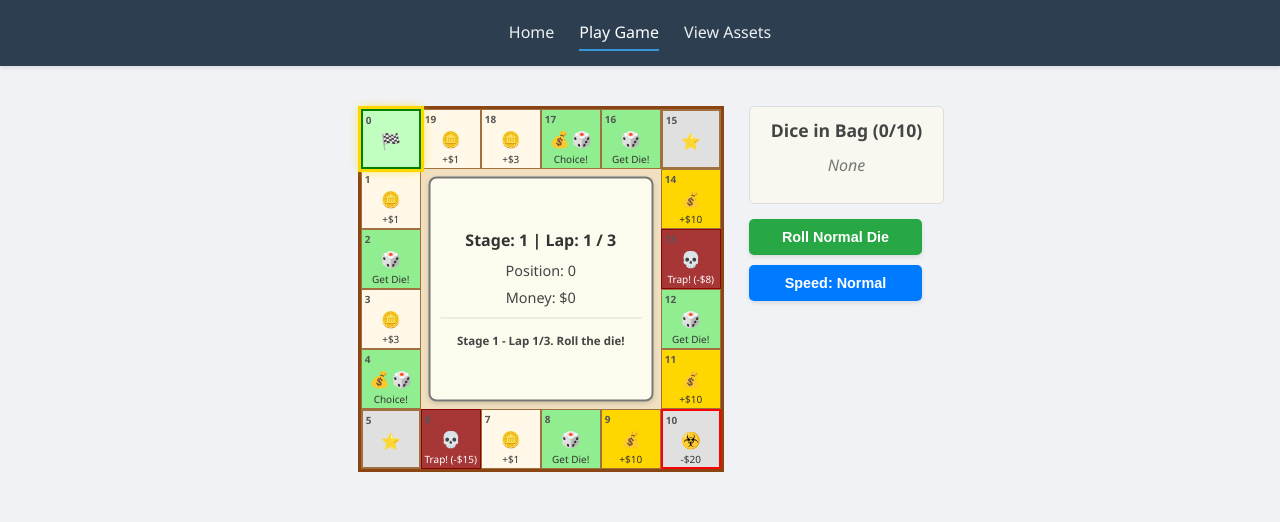
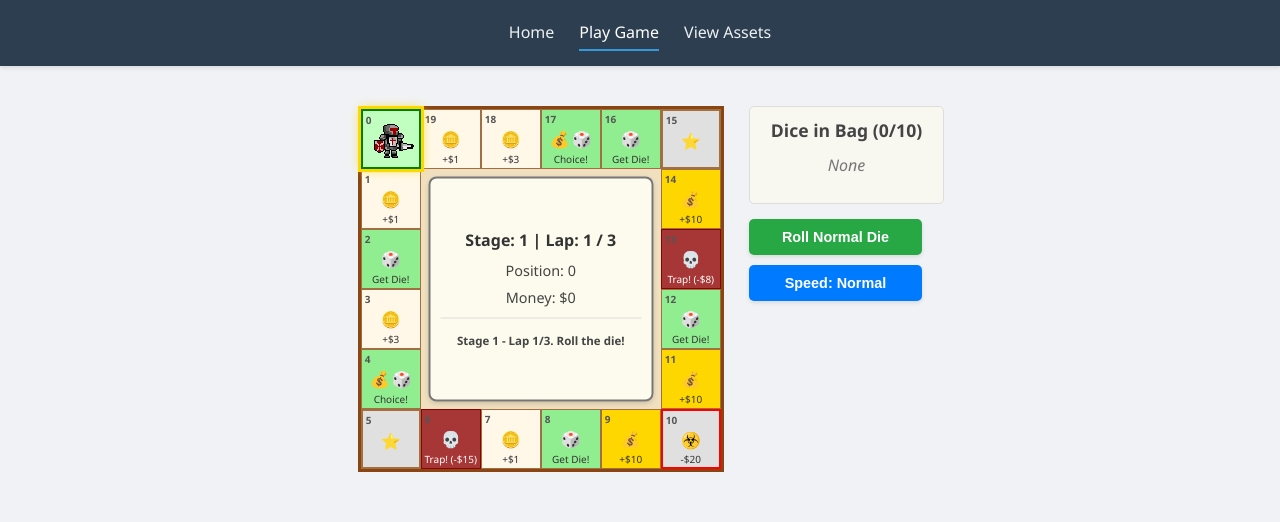
Before and after one commit to Dantexito/Solemne2_AppWeb, a Vue app: page /game in a window 1280 px wide. Shown: the top 522 px of the page. Built offline with nearby package versions, Linux system fonts and the light colour scheme.

Commit message:
Static Player Sprite

```diff
--- a/src/components/GameBoard.vue
+++ b/src/components/GameBoard.vue
@@ -3,59 +3,45 @@ import { computed } from "vue";
 import { storeToRefs } from "pinia";
 import { useGameStore } from "../stores/game"; // Adjust path if needed
 import BoardSquare from "./BoardSquare.vue";
-import PlayerSprite from "./PlayerSprite.vue"; // Import the PlayerSprite component
+// import PlayerSprite from "./PlayerSprite.vue"; // PlayerSprite is commented out for now
 
 const gameStore = useGameStore();
 // Destructure reactive properties from the store
-const { boardSquares, boardRows, boardCols, playerPosition, playerActionState } =
-  storeToRefs(gameStore);
+// playerActionState is not needed for a static image
+const { boardSquares, boardRows, boardCols, playerPosition } = storeToRefs(gameStore);
 
-// --- Sprite Configuration (needed for positioning calculations) ---
-const PLAYER_SPRITE_DIMENSIONS = {
-  frameWidth: 48, // Example width, ensure it matches your sprite's frame width
-  frameHeight: 64, // Example height, ensure it matches your sprite's frame height
+// --- Static Player Image Configuration ---
+
+const STATIC_PLAYER_IMAGE_DIMENSIONS = {
+  width: 60,
+  height: 52,
 };
+const staticPlayerImageUrl = new URL("../assets/sprites/knight_static.png", import.meta.url).href;
 // --- ---
 
 // Helper function to get the 1-indexed grid row and column for a square ID
 // Path: Down -> Right -> Up -> Left (starting top-left at 0)
 function getSquareGridPosition(squareId, R_val, C_val) {
-  const R = R_val; // Number of rows in the conceptual grid
-  const C = C_val; // Number of columns in the conceptual grid
-
-  // Handle edge cases for 1xN or Nx1 boards (lines)
+  const R = R_val;
+  const C = C_val;
   if (R <= 1 || C <= 1) {
-    if (R === 1) return { r: 1, c: squareId + 1 }; // Horizontal line
-    if (C === 1) return { r: squareId + 1, c: 1 }; // Vertical line
-    return { r: 1, c: 1 }; // Default for very small/invalid boards
+    if (R === 1) return { r: 1, c: squareId + 1 };
+    if (C === 1) return { r: squareId + 1, c: 1 };
+    return { r: 1, c: 1 };
   }
-
-  // Left Column (moving Down): Indices 0 to R-1
   if (squareId >= 0 && squareId < R) {
+    // Left Column
     return { r: squareId + 1, c: 1 };
+  } else if (squareId >= R && squareId < R + C - 1) {
+    // Bottom Row
+    return { r: R, c: squareId - R + 2 };
+  } else if (squareId >= R + C - 1 && squareId < R + C - 1 + R - 1) {
+    // Right Column
+    return { r: R - 1 - (squareId - (R + C - 1)), c: C };
+  } else if (squareId >= R + C - 1 + R - 1 && squareId < gameStore.totalBoardSquares) {
+    // Top Row
+    return { r: 1, c: C - 1 - (squareId - (R + C - 1 + R - 1)) };
   }
-  // Bottom Row (moving Right): Indices R to R + C - 2 (total C-1 squares on this row segment)
-  else if (squareId >= R && squareId < R + C - 1) {
-    // colIndex starts from 2 because squareId=R is the second square on the bottom row
-    return { r: R, c: squareId - R + 2 };
-  }
-  // Right Column (moving Up): Indices R + C - 1 to R + C - 1 + R - 2 (total R-1 squares on this row segment)
-  else if (squareId >= R + C - 1 && squareId < R + C - 1 + R - 1) {
-    // stepsUp from the bottom-right corner of this segment
-    const stepsUp = squareId - (R + C - 1);
-    // cssGridRow counts from top (1-indexed), so R is bottom row.
-    // R - 1 is the row above the bottom, R - 1 - stepsUp moves further up.
-    return { r: R - 1 - stepsUp, c: C };
-  }
-  // Top Row (moving Left): Indices R + C - 1 + R - 1 up to totalBoardSquares - 1
-  else if (squareId >= R + C - 1 + R - 1 && squareId < gameStore.totalBoardSquares) {
-    // stepsLeft from the top-right corner of this segment
-    const stepsLeft = squareId - (R + C - 1 + R - 1);
-    // cssGridCol counts from left (1-indexed). C is rightmost column.
-    // C - 1 is the column to the left of the rightmost, C - 1 - stepsLeft moves further left.
-    return { r: 1, c: C - 1 - stepsLeft };
-  }
-
   console.warn(
     "GameBoard: Could not determine grid position for squareId:",
     squareId,
@@ -64,63 +50,56 @@ function getSquareGridPosition(squareId, R_val, C_val) {
     "C:",
     C
   );
-  return { r: 1, c: 1 }; // Fallback position
+  return { r: 1, c: 1 };
 }
 
 // Generates the inline style object for placing a BoardSquare component on the CSS Grid
 function getBoardSquareStyle(squareId, R_val, C_val) {
   const pos = getSquareGridPosition(squareId, R_val, C_val);
   return {
-    gridRowStart: pos.r, // CSS Grid lines are 1-indexed
+    gridRowStart: pos.r,
     gridColumnStart: pos.c,
-    // gridRowEnd: `span 1`, // Default span is 1, so not strictly needed
-    // gridColumnEnd: `span 1`,
   };
 }
 
-// Computed property to dynamically calculate the style for positioning the PlayerSprite
-const playerSpriteStyle = computed(() => {
-  // Don't try to position if the board data isn't ready
+// Computed property to dynamically calculate the style for positioning the static player marker
+const staticPlayerMarkerStyle = computed(() => {
   if (
     !boardSquares.value ||
     boardSquares.value.length === 0 ||
     boardRows.value === 0 ||
     boardCols.value === 0
   ) {
-    return { display: "none" }; // Hide sprite if board isn't set up
+    return { display: "none" };
   }
 
   const currentSquareId = playerPosition.value;
   const R_val = boardRows.value;
   const C_val = boardCols.value;
 
-  // Get the grid cell (row, col) where the player's current square is located
   const playerGridPos = getSquareGridPosition(currentSquareId, R_val, C_val);
+  const squarePixelSize = 60; // Assumed size of each square, ensure this matches CSS
 
-  // Assumed size of each square in pixels (must match CSS for .game-board-perimeter grid cells)
-  const squarePixelSize = 60; // TODO: Make this a prop or a shared constant if it can vary
+  const markerWidth = STATIC_PLAYER_IMAGE_DIMENSIONS.width;
+  const markerHeight = STATIC_PLAYER_IMAGE_DIMENSIONS.height;
 
-  // Dimensions of the player sprite (from its own configuration)
-  const spriteWidth = PLAYER_SPRITE_DIMENSIONS.frameWidth;
-  const spriteHeight = PLAYER_SPRITE_DIMENSIONS.frameHeight;
-
-  // Calculate the top-left pixel coordinate of the target grid cell
   const targetSquarePixelTop = (playerGridPos.r - 1) * squarePixelSize;
   const targetSquarePixelLeft = (playerGridPos.c - 1) * squarePixelSize;
 
-  // Calculate offsets to center the sprite within the target square
-  const spriteOffsetY = (squarePixelSize - spriteHeight) / 2;
-  const spriteOffsetX = (squarePixelSize - spriteWidth) / 2;
+  const markerOffsetY = (squarePixelSize - markerHeight) / 2;
+  const markerOffsetX = (squarePixelSize - markerWidth) / 2;
 
-  // Final pixel position for the sprite
-  const topPosition = targetSquarePixelTop + spriteOffsetY;
-  const leftPosition = targetSquarePixelLeft + spriteOffsetX;
+  const topPosition = targetSquarePixelTop + markerOffsetY;
+  const leftPosition = targetSquarePixelLeft + markerOffsetX;
 
   return {
-    position: "absolute", // Positioned relative to .game-board-perimeter
+    position: "absolute",
     top: `${topPosition}px`,
     left: `${leftPosition}px`,
-    zIndex: 10, // Ensure player sprite is visually on top of the board squares
+    width: `${markerWidth}px`,
+    height: `${markerHeight}px`,
+    zIndex: 10, // Ensure player marker is visually on top
+    pointerEvents: "none", // So it doesn't interfere with clicks on squares if any
   };
 });
 </script>
@@ -134,10 +113,12 @@ const playerSpriteStyle = computed(() => {
       :style="getBoardSquareStyle(square.id, boardRows, boardCols)"
     />
 
-    <PlayerSprite
+    <img
       v-if="boardSquares.length > 0"
-      :action="playerActionState"
-      :style="playerSpriteStyle"
+      :src="staticPlayerImageUrl"
+      alt="Player"
+      class="static-player-marker"
+      :style="staticPlayerMarkerStyle"
     />
   </div>
 </template>
@@ -145,23 +126,23 @@ const playerSpriteStyle = computed(() => {
 <style scoped>
 .game-board-perimeter {
   display: grid;
-  /* grid columns and rows based on CSS variables, which are reactively bound to store state */
-  grid-template-columns: repeat(var(--board-cols, 6), 60px); /* Default 6 cols, 60px wide each */
-  grid-template-rows: repeat(var(--board-rows, 6), 60px); /* Default 6 rows, 60px high each */
-
-  /* Calculate the total width and height of the board container */
+  grid-template-columns: repeat(var(--board-cols, 6), 60px);
+  grid-template-rows: repeat(var(--board-rows, 6), 60px);
   width: calc(var(--board-cols, 6) * 60px);
   height: calc(var(--board-rows, 6) * 60px);
-  overflow: visible;
   border: 3px solid saddlebrown;
-  position: relative;
-  background-color: #f0e0c0; /* Background color for the board area */
-  z-index: 0;
+  position: relative; /* Crucial for absolute positioning of the player marker */
+  background-color: #f0e0c0;
 }
 
-/* Vue 3 v-bind in CSS: Makes CSS variables reactive to Pinia store state */
 .game-board-perimeter {
   --board-rows: v-bind("gameStore.boardRows");
   --board-cols: v-bind("gameStore.boardCols");
 }
+
+.static-player-marker {
+  /* Basic styling, most is handled by inline :style */
+  object-fit: contain; /* Or 'cover', depending on your image and desired look */
+  image-rendering: pixelated; /* Good for pixel art */
+}
 </style>
```
Also changed, not shown: src/assets/sprites/knight_static.png (added).
